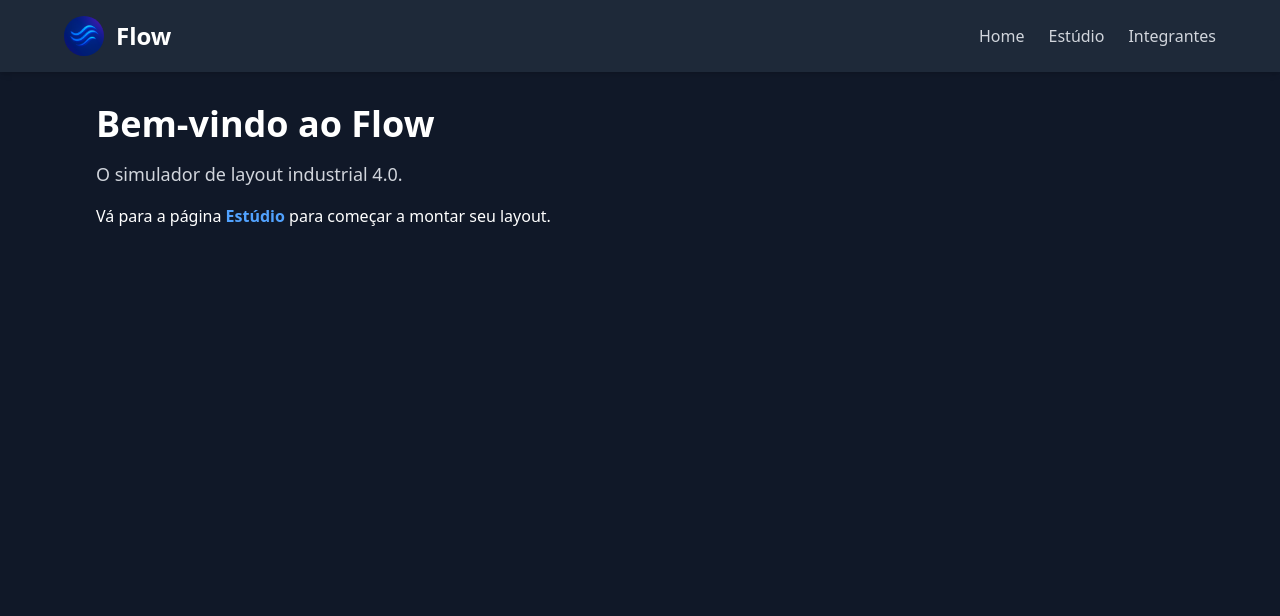
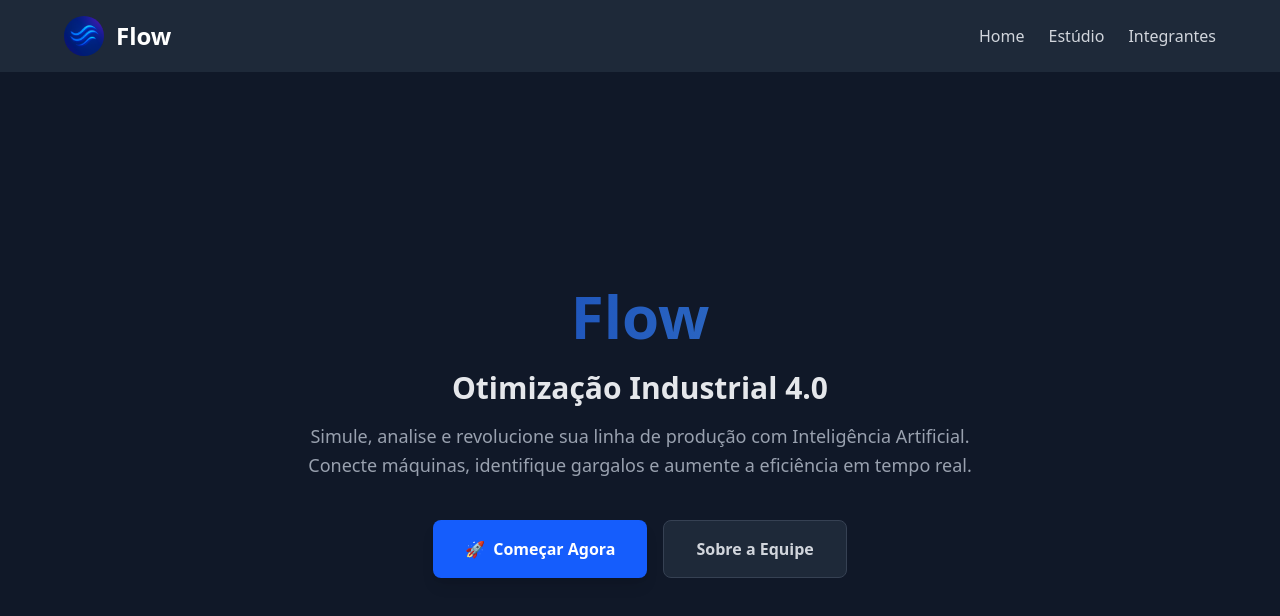
Before and after one commit to Global-Solution-Flow/flow, a React (Vite) app in the folder flow/: page / in a window 1280 px wide. Shown: the top 616 px of the page. Built offline with nearby package versions, Linux system fonts and the light colour scheme.

Commit message:
feat: Atualiza estilização da pagina Home.

```diff
--- a/flow/src/pages/Home/Home.tsx
+++ b/flow/src/pages/Home/Home.tsx
@@ -1,14 +1,37 @@
+import { Link } from 'react-router-dom';
+
 export function Home() {
   return (
-    <div className="p-8 max-w-6xl mx-auto">
-      <h1 className="text-4xl font-bold mb-4">Bem-vindo ao Flow</h1>
-      <p className="text-lg text-gray-300">
-        O simulador de layout industrial 4.0.
-      </p>
-      <p className="mt-4">
-        Vá para a página <span className="font-bold text-blue-400">Estúdio</span>{' '}
-        para começar a montar seu layout.
-      </p>
+    <div className="min-h-[calc(100vh-80px)] bg-gray-900 text-white flex flex-col items-center justify-center p-8 text-center">
+      <div className="max-w-3xl">
+        <h1 className="text-5xl md:text-6xl font-extrabold mb-6 bg-linear-to-r from-blue-700 to-blue-400 bg-clip-text text-transparent animate-pulse">
+          Flow
+        </h1>
+        <h2 className="text-2xl md:text-3xl font-semibold mb-4 text-gray-200">
+          Otimização Industrial 4.0
+        </h2>
+
+        <p className="text-lg text-gray-400 mb-10 leading-relaxed max-w-2xl mx-auto">
+          Simule, analise e revolucione sua linha de produção com Inteligência Artificial.
+          Conecte máquinas, identifique gargalos e aumente a eficiência em tempo real.
+        </p>
+
+        <div className="flex flex-col sm:flex-row gap-4 justify-center">
+          <Link
+            to="/estudio"
+            className="px-8 py-4 bg-blue-600 hover:bg-blue-500 text-white font-bold rounded-lg shadow-lg transition-all transform hover:scale-105 flex items-center justify-center gap-2"
+          >
+            <span>🚀</span> Começar Agora
+          </Link>
+
+          <Link
+            to="/integrantes"
+            className="px-8 py-4 bg-gray-800 border border-gray-700 hover:bg-gray-700 text-gray-300 font-bold rounded-lg transition-colors"
+          >
+            Sobre a Equipe
+          </Link>
+        </div>
+      </div>
     </div>
   );
 }
```
